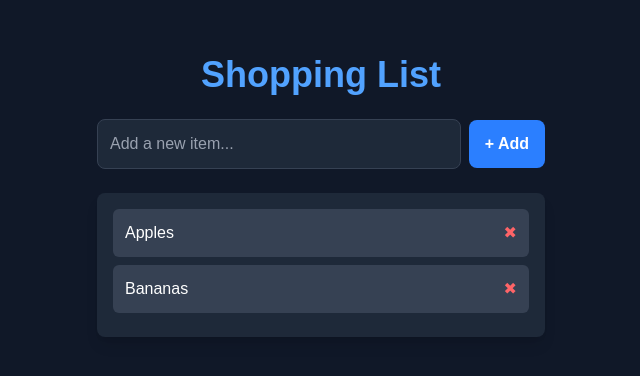
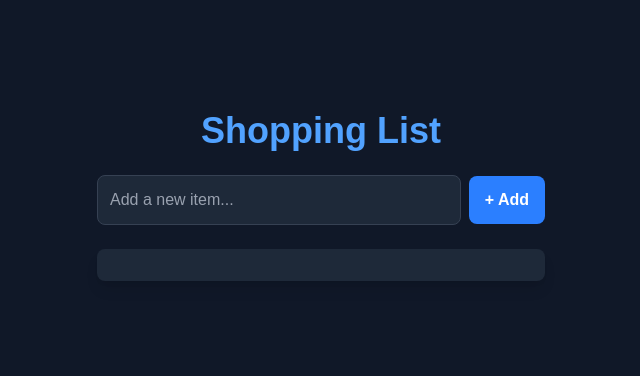
Before and after one commit to MonikaDevHJ/todofullstack, a Next.js app: page / in a window 1280 px wide. Shown: the part 204-580 px from the top of the page, without its empty margins (319-959 px from the left). Built offline with nearby package versions, Linux system fonts and the light colour scheme.

Commit message:
making form

```diff
--- a/src/app/page.tsx
+++ b/src/app/page.tsx
@@ -3,13 +3,16 @@
 import { useState } from "react";
 
 export default function ShoppingList() {
-  const [shoppingList, setShoppingList] = useState(["Apples", "Bananas"]);
-  const [newItem, setNewItem] = useState("");
+  const [shoppingList, setShoppingList] = useState<string[]>([]);
+  const [newItem, setNewItem] = useState<string>("");
 
-  const addItem = () => {
-    if (newItem.trim() === "") return;
+  // Fix: Add event.preventDefault() to prevent page reload
+  const addItem = (event: React.FormEvent) => {
+    event.preventDefault(); // Prevents form from refreshing the page
+
+    if (newItem.trim() === "") return; // Prevent empty items
     setShoppingList([...shoppingList, newItem]);
-    setNewItem("");
+    setNewItem(""); // Clear input field after adding
   };
 
   const deleteItem = (index: number) => {
@@ -20,7 +23,8 @@ export default function ShoppingList() {
     <main className="flex flex-col items-center justify-center min-h-screen bg-gray-900 text-white p-6">
       <h1 className="text-4xl font-bold mb-6 text-blue-400">Shopping List</h1>
 
-      <div className="flex w-full max-w-md items-center space-x-2">
+      {/* Fix: Form handles submission on Enter */}
+      <form onSubmit={addItem} className="flex w-full max-w-md items-center space-x-2">
         <input
           type="text"
           value={newItem}
@@ -28,10 +32,11 @@ export default function ShoppingList() {
           placeholder="Add a new item..."
           className="flex-1 p-3 rounded-lg bg-gray-800 text-white placeholder-gray-400 outline-none border border-gray-700 focus:ring-2 focus:ring-blue-400"
         />
-        <button onClick={addItem} className="px-4 py-3 rounded-lg bg-blue-500 hover:bg-blue-600 transition font-semibold">
+        {/* Fix: Button must have type="submit" */}
+        <button type="submit" className="px-4 py-3 rounded-lg bg-blue-500 hover:bg-blue-600 transition font-semibold">
           + Add
         </button>
-      </div>
+      </form>
 
       <ul className="mt-6 w-full max-w-md bg-gray-800 p-4 rounded-lg shadow-lg">
         {shoppingList.map((item, index) => (
```
